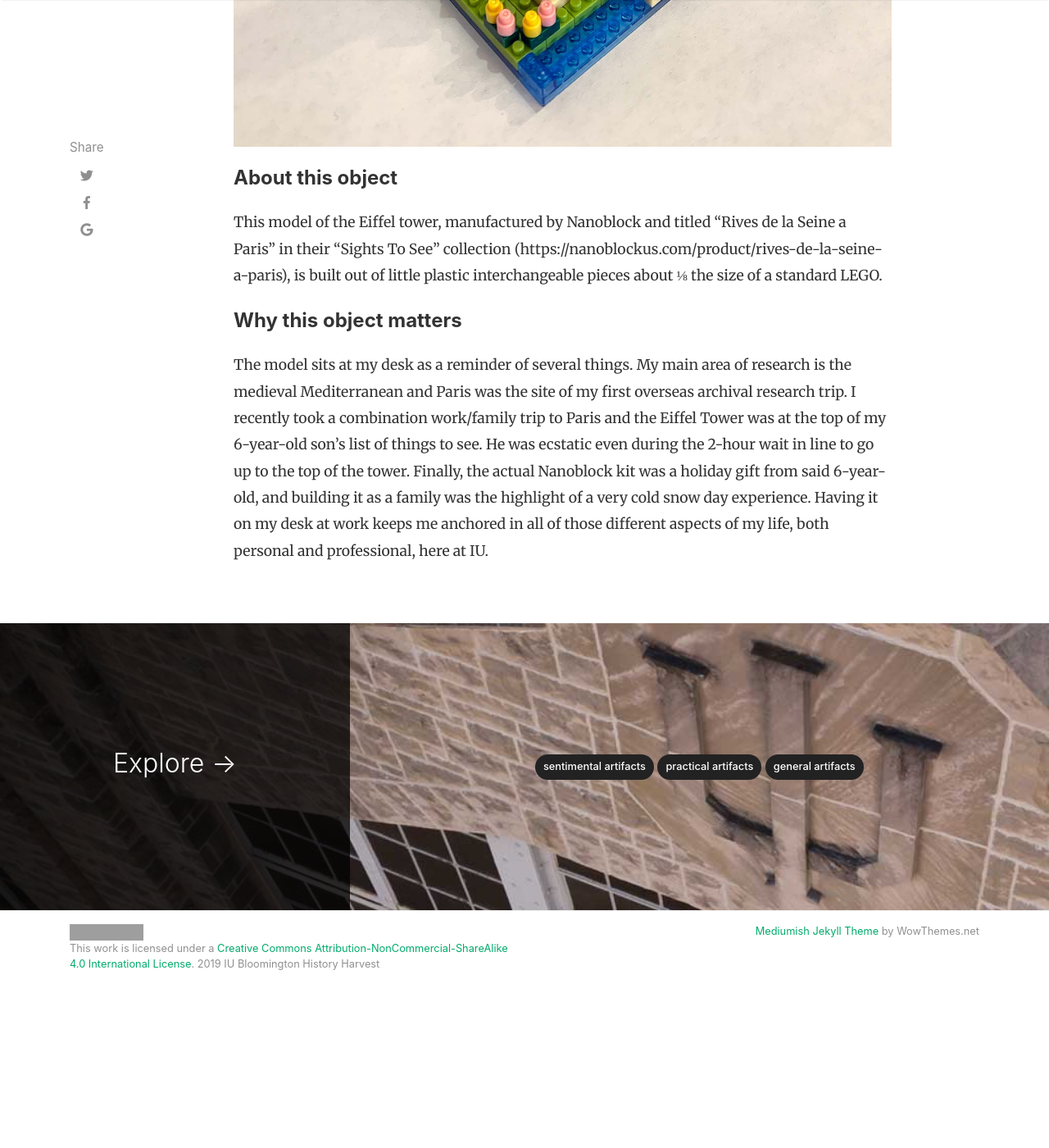
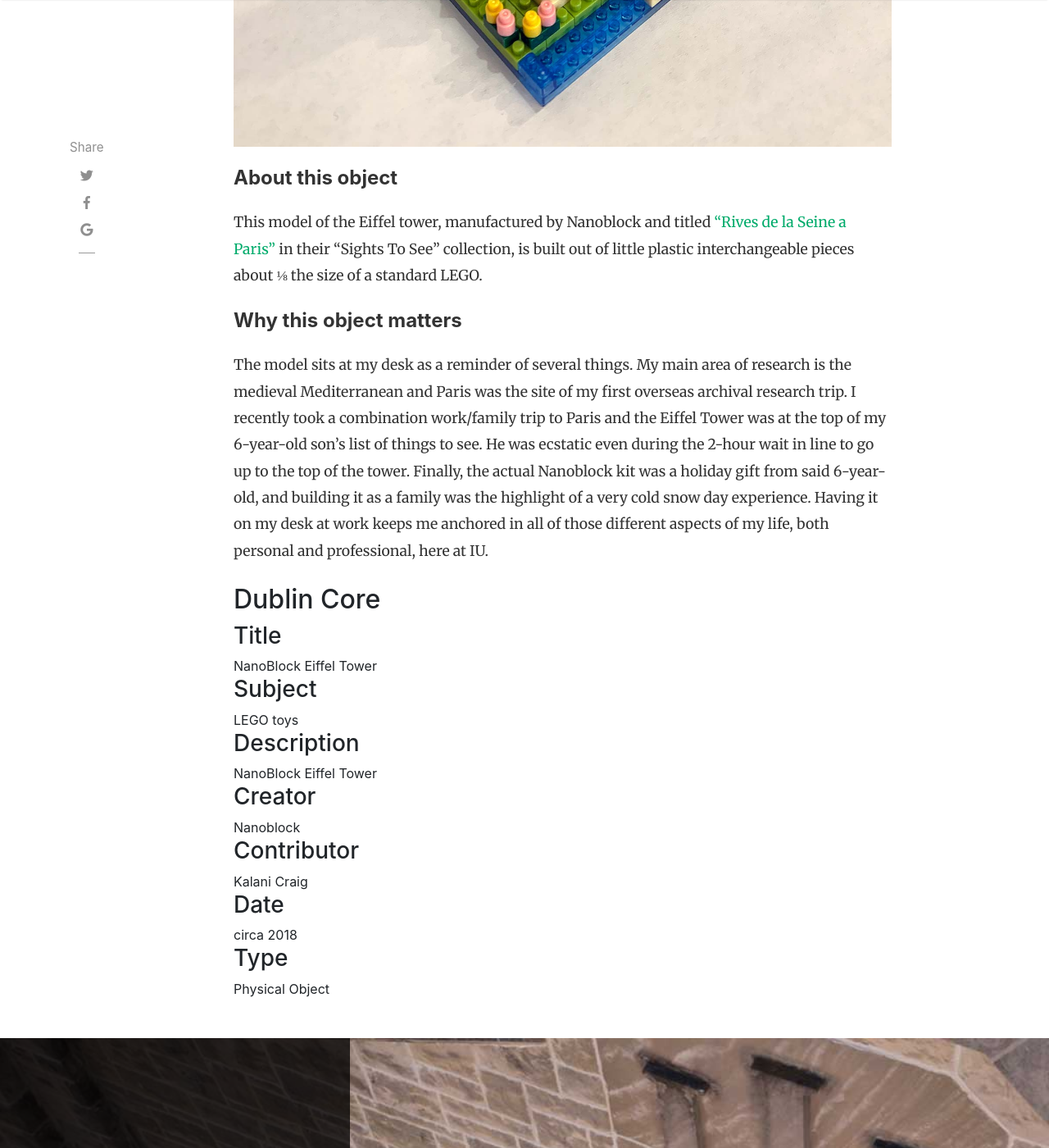
Before and after one commit to IUBHistoryHarvest/IUBHistoryHarvest.github.io, a Jekyll site: the page built from _items/2016-03-04-ID0002.md, in a window 1280 px wide and 1400 px high, scrolled down 1204 px. Shown: the whole window at 82% size. Built offline with Jekyll 4.4.1, drawn with Linux system fonts in a browser that asks for light colours; nearby versions of some CDN libraries; comment, search, counter and statistics services are not loaded; before the commit the page ends 2463 px from its top, so only the background shows below that; grey boxes are pictures that could not be loaded.

Commit message:
no message

```diff
--- a/_items/2016-03-04-ID0002.md
+++ b/_items/2016-03-04-ID0002.md
@@ -1,17 +1,21 @@
 ---
 layout: item
 title: NanoBlock Eiffel Tower
-comments: false
+author: kalani
 itemid: 2016-03-04-ID0002
-author: kalani
-contributor: Kalani Craig
+itemcontributor: Kalani Craig
+itemcreator: Nanoblock
+itemsubject: LEGO toys
+itemdate: circa 2018
+itemtype: Physical Object
 shortdesc: This Nanoblock model of the Eiffel tower is simultaneously a reminder of research, family, and overseas travel.
-categories: [ Sentimental ]
+categories: [  ]
+tags: [ toy, Paris, Eiffel Tower, LEGO, building, art ]
 ---
 
 #### About this object
 
-This model of the Eiffel tower, manufactured by Nanoblock and titled "Rives de la Seine a Paris" in their "Sights To See" collection (https://nanoblockus.com/product/rives-de-la-seine-a-paris), is built out of little plastic interchangeable pieces about ⅛ the size of a standard LEGO.
+This model of the Eiffel tower, manufactured by Nanoblock and titled ["Rives de la Seine a Paris"](https://nanoblockus.com/product/rives-de-la-seine-a-paris) in their "Sights To See" collection, is built out of little plastic interchangeable pieces about ⅛ the size of a standard LEGO.
 
 #### Why this object matters
 
--- a/_layouts/item.html
+++ b/_layouts/item.html
@@ -64,6 +64,40 @@
 				{{content}}
 			</div>
 
+
+			<div class="element-set">
+				<h2>Dublin Core</h2>
+					<div id="dublin-core-title" class="element">
+				<h3>Title</h3>
+							<div class="element-text">{{ page.title }}</div>
+					</div><!-- end element -->
+				<div id="dublin-core-subject" class="element">
+				<h3>Subject</h3>
+							<div class="element-text">{{ page.itemsubject }}</div>
+					</div><!-- end element -->
+				<div id="dublin-core-description" class="element">
+				<h3>Description</h3>
+							<div class="element-text">{{ page.title }}</div>
+					</div><!-- end element -->
+				<div id="dublin-core-creator" class="element">
+				<h3>Creator</h3>
+							<div class="element-text">{{ page.itemcreator }}</div>
+					</div><!-- end element -->
+				<div id="dublin-core-contributor" class="element">
+				<h3>Contributor</h3>
+							<div class="element-text">{{ page.itemcontributor }}</div>
+					</div><!-- end element -->
+				<div id="dublin-core-date" class="element">
+				<h3>Date</h3>
+							<div class="element-text">{{ page.itemdate }}</div>
+					</div><!-- end element -->
+				<div id="dublin-core-type" class="element">
+				<h3>Type</h3>
+							<div class="element-text">{{ page.itemtype }}</div>
+					</div><!-- end element -->
+			</div><!-- end element-set -->
+
+
             <!-- End Categories -->
 
 		</div>
```
